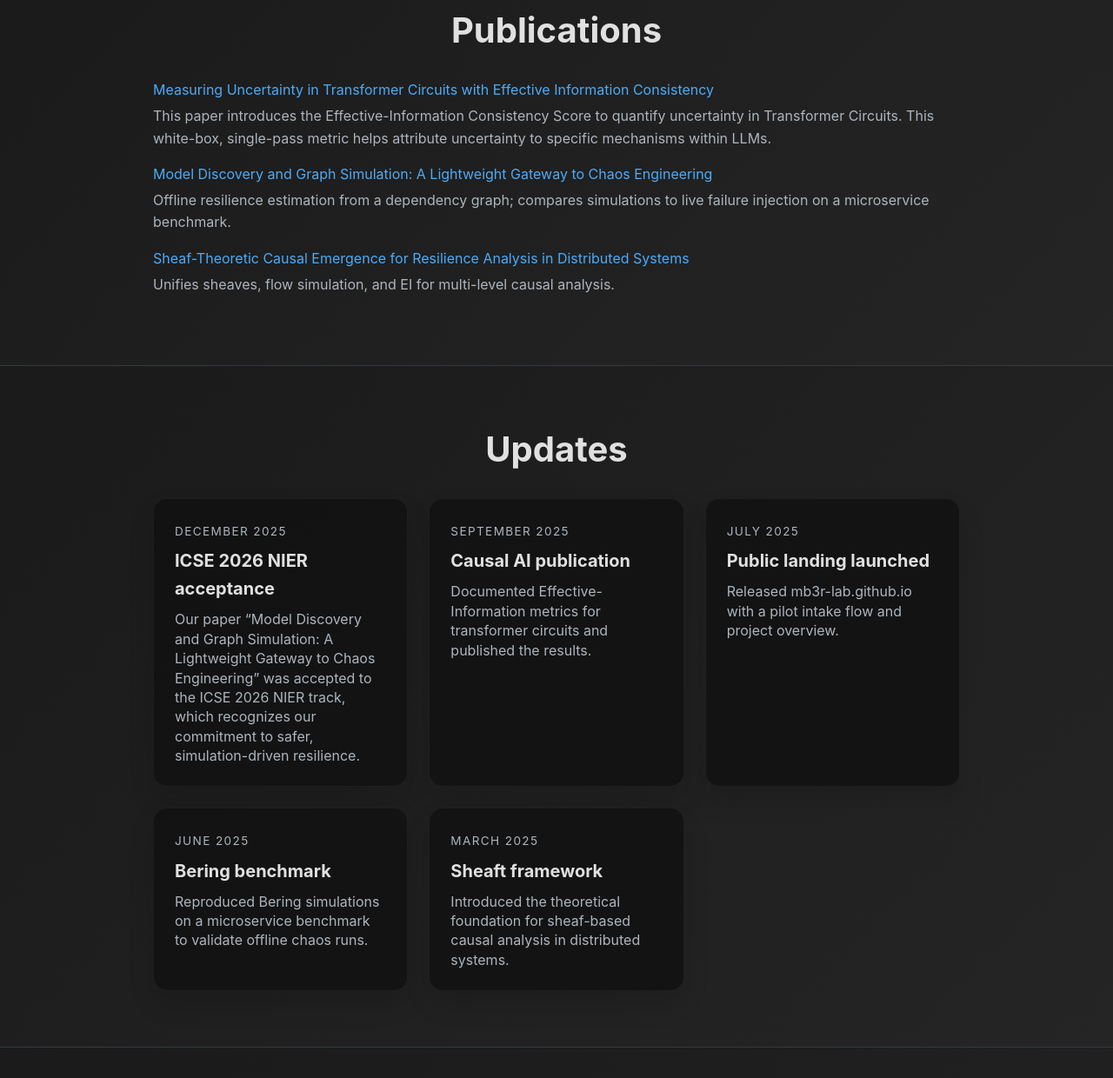
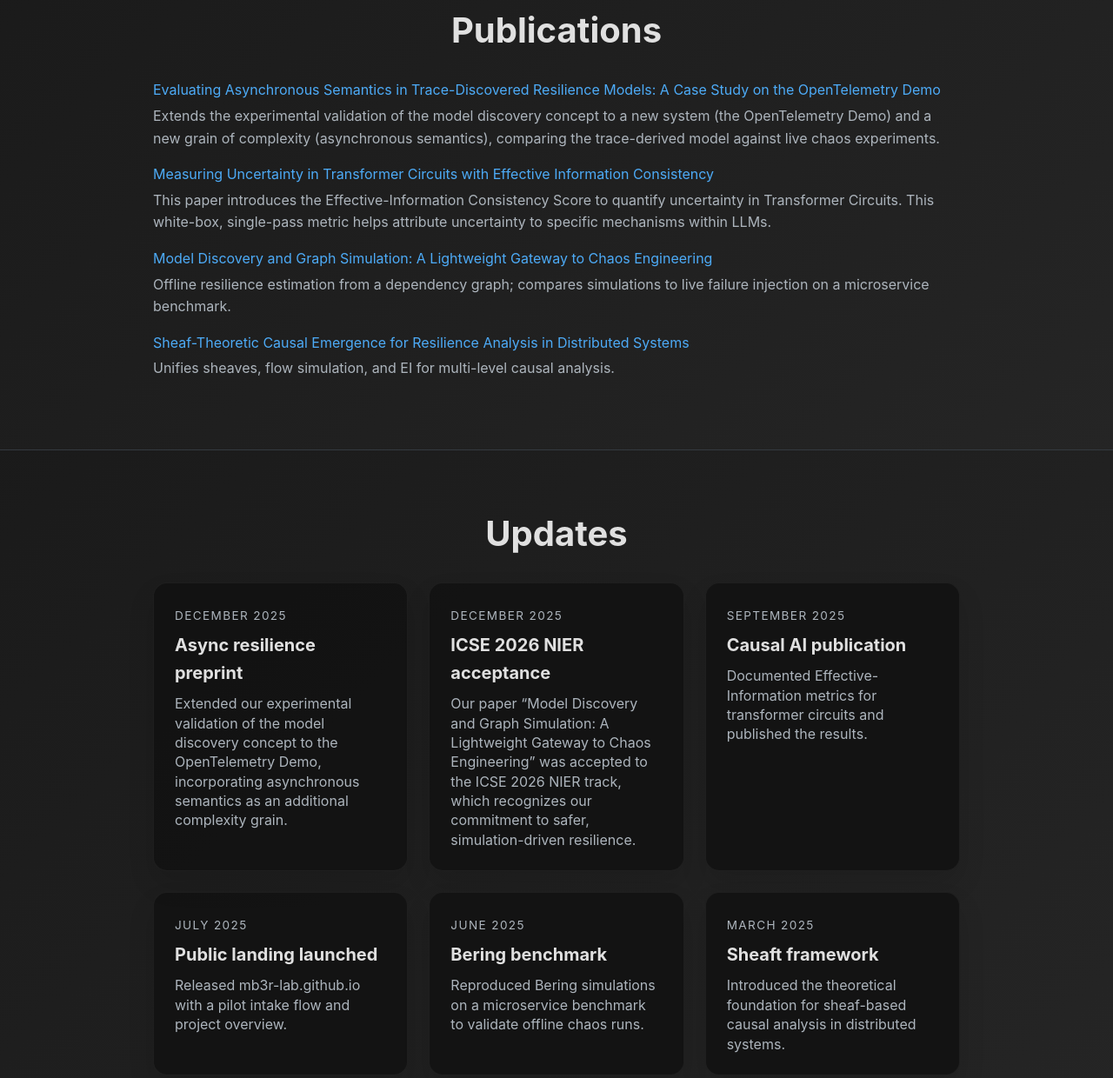
Before and after one commit to MB3R-Lab/mb3r-lab.github.io, a plain HTML site: page index.html in a window 1280 px wide. Shown: the part 1814-3054 px from the top of the page at 87% size. Drawn offline with Linux system fonts and the light colour scheme.

Commit message:
Add new publication and update for December 2025
Added a new publication and update related to asynchronous resilience.

```diff
--- a/index.html
+++ b/index.html
@@ -121,6 +121,10 @@
                 <h2 class="section-title">Publications</h2>
                 <ul>
                     <li>
+                        <a href="https://www.alphaxiv.org/abs/2512.12314" target="_blank" rel="noopener noreferrer">Evaluating Asynchronous Semantics in Trace-Discovered Resilience Models: A Case Study on the OpenTelemetry Demo</a>
+                        <p>Extends the experimental validation of the model discovery concept to a new system (the OpenTelemetry Demo) and a new grain of complexity (asynchronous semantics), comparing the trace-derived model against live chaos experiments.</p>
+                    </li>
+                    <li>
                         <a href="https://www.alphaxiv.org/abs/2509.07149" target="_blank" rel="noopener noreferrer">Measuring Uncertainty in Transformer Circuits with Effective Information Consistency</a>
                         <p>This paper introduces the Effective-Information Consistency Score to quantify uncertainty in Transformer Circuits. This white-box, single-pass metric helps attribute uncertainty to specific mechanisms within LLMs.</p>
                     </li>
@@ -140,6 +144,11 @@
             <div class="container">
                 <h2 class="section-title">Updates</h2>
                 <div class="updates-grid">
+                    <article class="update-card">
+                        <span class="update-date">December 2025</span>
+                        <h3 class="update-title">Async resilience preprint</h3>
+                        <p class="update-text">Extended our experimental validation of the model discovery concept to the OpenTelemetry Demo, incorporating asynchronous semantics as an additional complexity grain.</p>
+                    </article>
                     <article class="update-card">
                         <span class="update-date">December 2025</span>
                         <h3 class="update-title">ICSE 2026 NIER acceptance</h3>
```
